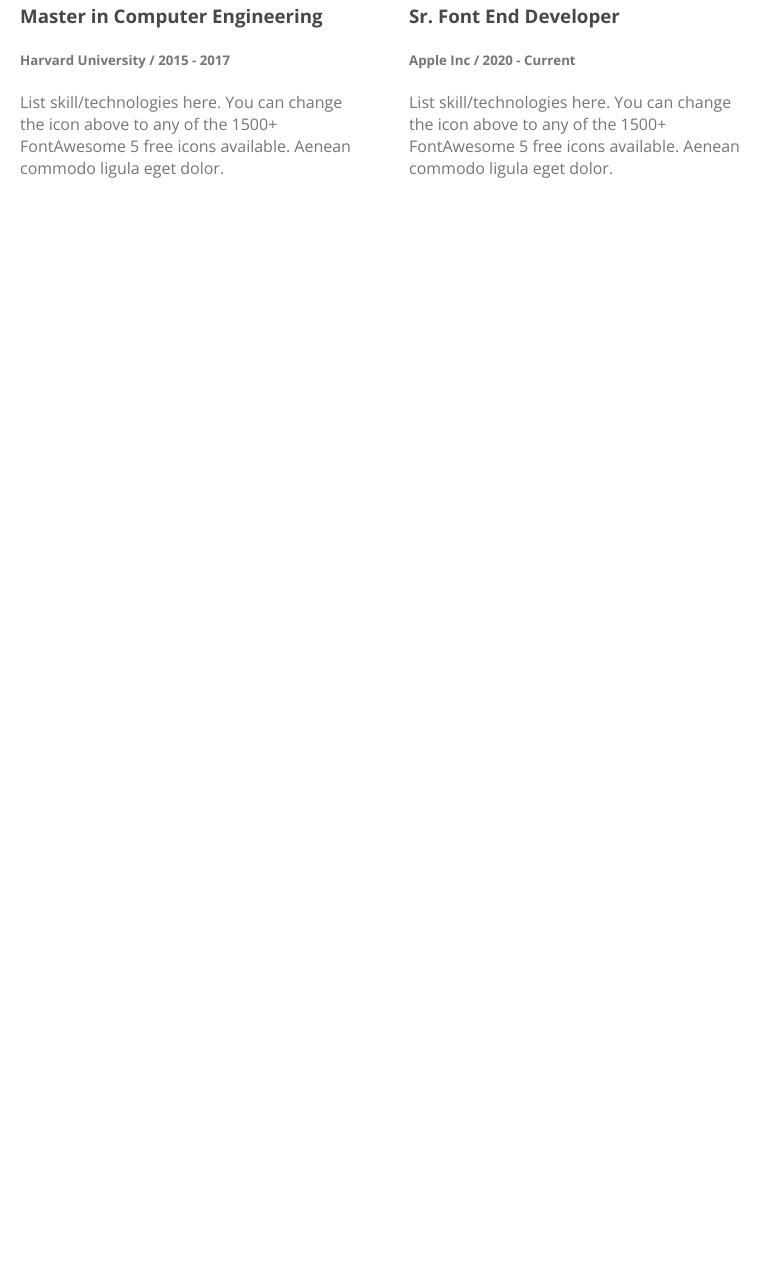
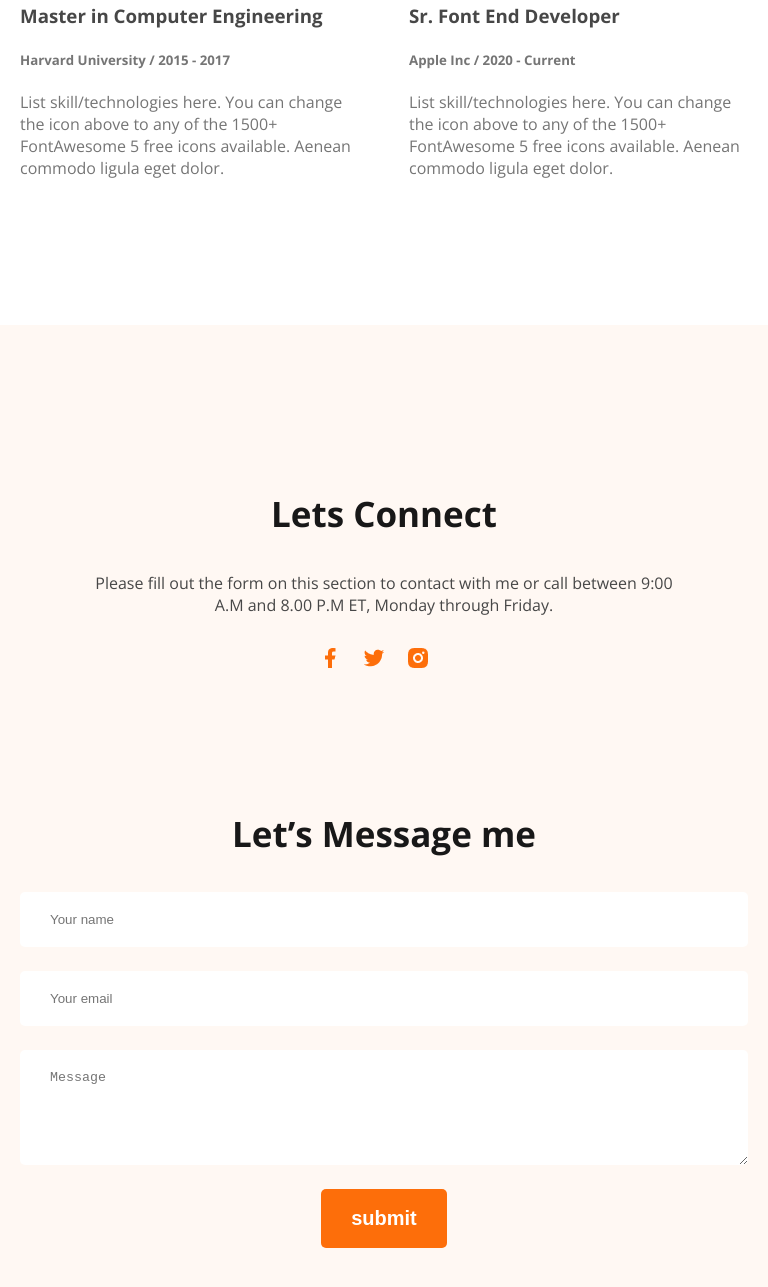
Before and after one commit to aymanahmedkausar120/portfolio-resources-web, a plain HTML site: page index.html in a window 768 px wide. Shown: the part 4028-5315 px from the top of the page. Before the commit the page ends 4353 px from the top, so only its background shows below. Drawn offline with nearby package versions, Linux system fonts and the light colour scheme.

Commit message:
footer section added

```diff
--- a/index.html
+++ b/index.html
@@ -185,7 +185,30 @@
             </div>
         </section>
     </main>
-    <footer></footer>
+    <footer class="primary-bg">
+        <div class="footer-container">
+            <div class="footer-column">
+                <h3 class="footer-title dark-01">Lets Connect</h3>
+                <div class="footer-des dark-02">Please fill out the form on this section to contact with me or call
+                    between
+                    9:00 A.M and 8.00 P.M ET, Monday through Friday.</div>
+                <div class="social-media">
+                    <li><a href=""><img src="images/icons/facebook.png" alt=""></a></li>
+                    <li><a href=""><img src="images/icons/twitter.png" alt=""></a></li>
+                    <li><a href=""><img src="images/icons/insta.png" alt=""></a></li>
+                </div>
+            </div>
+            <div class="footer-column">
+                <h3 class="footer-title dark-01">Let’s Message me</h3>
+                <form>
+                    <input type="text" class="text" placeholder="Your name">
+                    <input type="email" name="" id="emial" placeholder="Your email">
+                    <textarea name="" id="30" cols="70" rows="5" placeholder="Message"></textarea>
+                    <input class="btn-primary" type="submit" value="submit">
+                </form>
+            </div>
+        </div>
+    </footer>
 </body>
 
 </html>
--- a/style.css
+++ b/style.css
@@ -219,6 +219,54 @@ main {
 }
 
 
+/* footer styles */
+/* footer styles */
+
+.footer-container {
+    display: flex;
+    gap: 100px;
+    padding: 130px 230px;
+}
+
+.footer-column {
+    width: 50%;
+}
+
+.footer-title {
+    font-size: 35px;
+    font-weight: 700;
+}
+
+.footer-des {
+    margin-bottom: 20px;
+}
+
+.social-media {
+    display: flex;
+    list-style: none;
+    text-decoration: none;
+}
+
+.social-media li {
+    margin-right: 20px;
+}
+
+/* form style */
+
+footer input[type="text"],
+footer input[type="email"],
+footer textarea {
+    display: block;
+    color: #474747;
+    width: 100%;
+    padding: 20px 30px;
+    margin-bottom: 24px;
+    border-radius: 5px;
+    border: none;
+}
+
+
+
 /* media query */
 /* media query */
 
@@ -232,7 +280,8 @@ main {
     .about-info-container,
     .card-container,
     .do-card-container,
-    .resume-container {
+    .resume-container,
+    .footer-container {
         flex-direction: column;
         align-items: center;
     }
@@ -240,6 +289,11 @@ main {
     header {
         background-image: none;
     }
+
+    .footer-column {
+        width: 100%;
+    }
+
 
     .resume-container {
         text-align: center;
@@ -250,11 +304,20 @@ main {
     .nav-bar,
     .banner-container,
     .about-section-container,
-    .i-do-content {
+    .i-do-content,
+    .footer-container {
         padding: 40px 20px;
     }
 
+    footer input[type="text"],
+    footer input[type="email"],
+    footer textarea {
+        width: calc(100% - 60px);
+
+    }
+
     .banner-container {
+        text-align: center;
         gap: 50px;
         padding-bottom: 0px;
     }
@@ -264,7 +327,8 @@ main {
         font-size: 18px;
     }
 
-    .banner-greeting {
+    .banner-greeting,
+    .footer-title {
         font-size: 30px;
     }
 
@@ -288,7 +352,8 @@ main {
     .nav-bar,
     .banner-container,
     .about-section-container,
-    .about-info-container {
+    .about-info-container,
+    .footer-container {
         flex-direction: column;
     }
 
@@ -296,9 +361,37 @@ main {
         background-image: none;
     }
 
-    .resume-container {
+    .resume-container,
+    .footer-container {
         padding-left: 20px;
         padding-right: 20px;
+    }
+
+    .footer-column {
+        width: 100%;
+    }
+
+    footer input[type="text"],
+    footer input[type="email"],
+    footer textarea {
+        width: calc(100% - 60px);
+
+    }
+
+    .social-media {
+        display: flex;
+        justify-content: center;
+        margin-top: 30px;
+    }
+
+    .footer-des {
+        width: 80%;
+        margin: 0 auto;
+    }
+
+    .footer-container {
+        align-items: center;
+        text-align: center;
     }
 
     .do-card-container {
```
